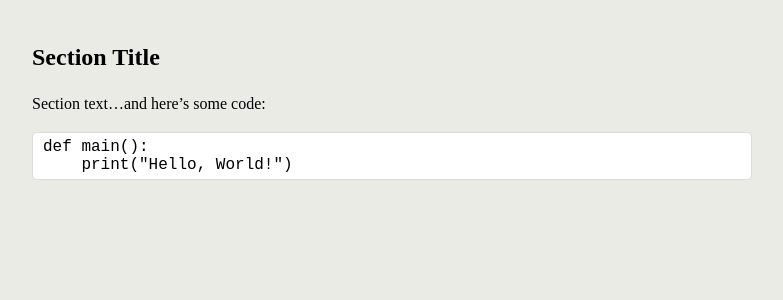
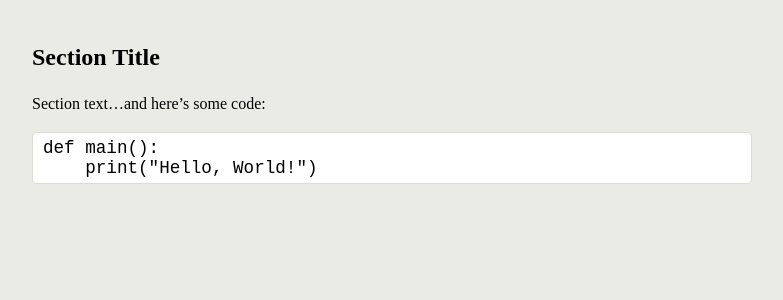
Before and after one commit to dvon/cgbk, a Jekyll site: the page built from index.md, in a window 1280 px wide. Shown: the top 300 px of the page, without its empty margins (248-1031 px from the left). Built offline with Jekyll 4.4.1, drawn with Linux system fonts in a browser that asks for light colours; some web fonts are replaced; Markdown is read by kramdown in place of the engine named in the settings.

Commit message:
Update fonts.css

```diff
--- a/css/fonts.css
+++ b/css/fonts.css
@@ -49,3 +49,7 @@ pre, code {
   font-family: 'Source Code Pro', monospace;
   line-height: normal;
 }
+
+pre code {
+  font-size: 110%;
+}
```
